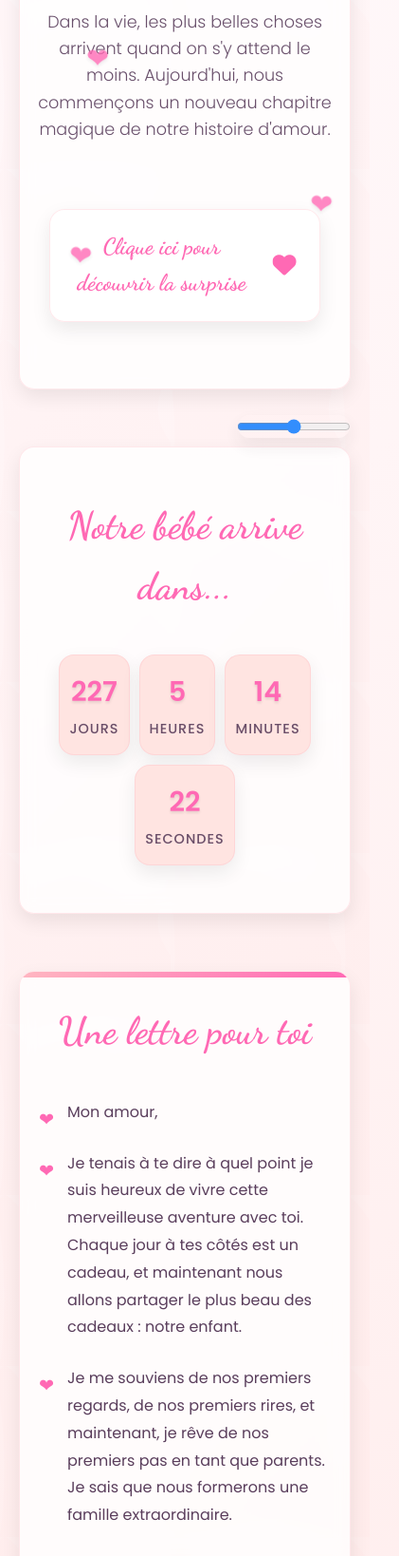
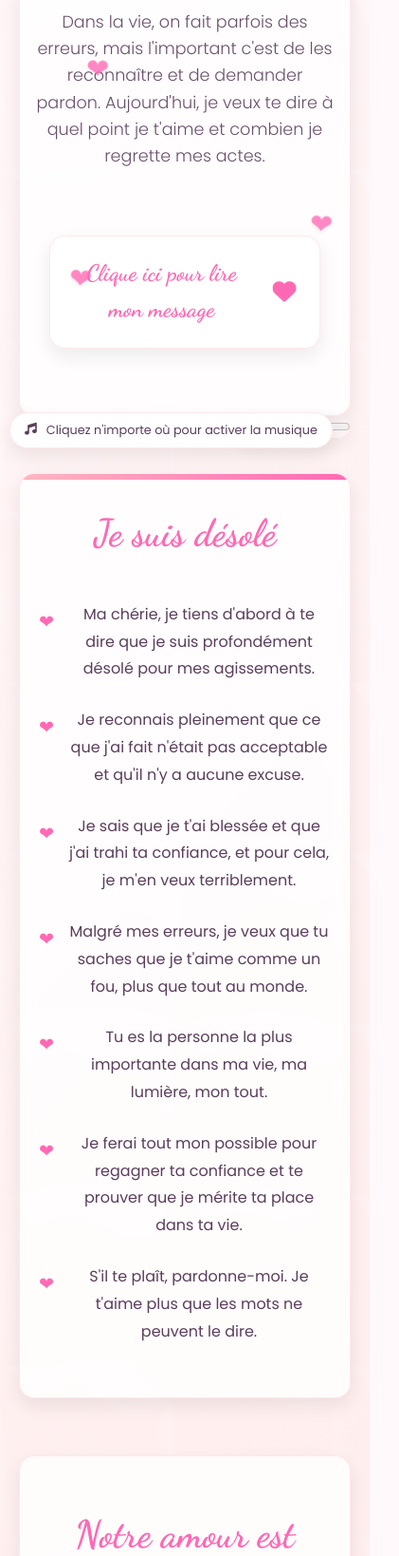
Before and after one commit to mageso007/birth, a plain HTML site: page index.html in a window 390 px wide. Shown: the part 362-2000 px from the top of the page at 95% size, 421 px wide, since content can reach past the window. Drawn offline with Linux system fonts and the light colour scheme.

Commit message:
update musica

```diff
--- a/index.html
+++ b/index.html
@@ -3,11 +3,11 @@
 <head>
     <meta charset="UTF-8">
     <meta name="viewport" content="width=device-width, initial-scale=1.0">
-    <title>Notre Belle Surprise</title>
+    <title>Mon Amour, Je Suis Désolé</title>
     <link rel="stylesheet" href="https://cdnjs.cloudflare.com/ajax/libs/font-awesome/6.4.0/css/all.min.css">
     <link href="https://fonts.googleapis.com/css2?family=Dancing+Script:wght@700&family=Poppins:wght@300;400;500;600&display=swap" rel="stylesheet">
     <style>
-        /* Désactiver la sélection de texte */
+        /* Styles inchangés... */
         * {
             user-select: none;
             -webkit-user-select: none;
@@ -100,7 +100,6 @@
             z-index: 1;
         }
 
-        /* Header Styles */
         header {
             display: flex;
             justify-content: space-between;
@@ -161,7 +160,6 @@
             gap: 10px;
         }
 
-        /* Hero Section */
         .hero {
             text-align: center;
             padding: 60px 20px;
@@ -278,7 +276,6 @@
             opacity: 1;
         }
 
-        /* Countdown Section */
         .countdown {
             background: rgba(255, 255, 255, 0.8);
             padding: 50px 20px;
@@ -341,7 +338,64 @@
             font-weight: 500;
         }
 
-        /* Gallery Section */
+        .apology {
+            background: rgba(255, 255, 255, 0.8);
+            border-radius: var(--border-radius);
+            box-shadow: var(--shadow);
+            padding: 50px;
+            margin: 60px 0;
+            backdrop-filter: blur(8px);
+            border: 1px solid var(--card-border);
+            position: relative;
+            overflow: hidden;
+        }
+
+        .dark-mode .apology {
+            background: rgba(42, 36, 56, 0.8);
+        }
+
+        .apology::before {
+            content: "";
+            position: absolute;
+            top: 0;
+            left: 0;
+            width: 100%;
+            height: 6px;
+            background: linear-gradient(90deg, var(--primary), var(--accent));
+        }
+
+        .apology h2 {
+            font-size: 2.5rem;
+            text-align: center;
+            margin-bottom: 40px;
+            color: var(--accent);
+            font-family: 'Dancing Script', cursive;
+        }
+
+        .apology-content {
+            max-width: 800px;
+            margin: 0 auto;
+            font-size: 1.2rem;
+            line-height: 1.8;
+            position: relative;
+        }
+
+        .apology-content p {
+            margin-bottom: 25px;
+            padding-left: 30px;
+            position: relative;
+            text-align: center;
+        }
+
+        .apology-content p::before {
+            content: "❤";
+            position: absolute;
+            left: 0;
+            top: 5px;
+            color: var(--accent);
+            font-size: 1.2rem;
+        }
+
         .gallery-section {
             margin: 60px 0;
         }
@@ -410,7 +464,6 @@
             opacity: 0.9;
         }
 
-        /* Love Letter Section */
         .love-letter {
             background: rgba(255, 255, 255, 0.8);
             border-radius: var(--border-radius);
@@ -468,7 +521,6 @@
             font-size: 1.2rem;
         }
 
-        /* Footer */
         footer {
             text-align: center;
             padding: 50px 0 30px;
@@ -489,7 +541,6 @@
             background: linear-gradient(90deg, transparent, var(--accent), transparent);
         }
 
-        /* Animations */
         @keyframes fadeIn {
             from { opacity: 0; transform: translateY(20px); }
             to { opacity: 1; transform: translateY(0); }
@@ -543,7 +594,6 @@
             }
         }
 
-        /* Music notification */
         .music-notification {
             position: fixed;
             bottom: 20px;
@@ -566,7 +616,6 @@
             to { transform: translateX(0); opacity: 1; }
         }
 
-        /* Responsive Design */
         @media (max-width: 900px) {
             .hero h1 {
                 font-size: 3.2rem;
@@ -652,11 +701,11 @@
                 grid-template-columns: 1fr;
             }
 
-            .love-letter {
+            .love-letter, .apology {
                 padding: 30px 20px;
             }
 
-            .letter-content {
+            .letter-content, .apology-content {
                 font-size: 1rem;
             }
 
@@ -678,7 +727,7 @@
         <header>
             <div class="logo">
                 <i class="fas fa-heart"></i>
-                Notre Futur Bébé
+                Mon Amour
             </div>
             <div class="controls">
                 <button class="theme-toggle" id="themeToggle">
@@ -693,11 +742,11 @@
         </header>
 
         <section class="hero">
-            <h1>Mon amour, j'ai une merveilleuse surprise pour toi...</h1>
-            <p>Dans la vie, les plus belles choses arrivent quand on s'y attend le moins. Aujourd'hui, nous commençons un nouveau chapitre magique de notre histoire d'amour.</p>
+            <h1>Mon amour, je veux te dire quelque chose d'important...</h1>
+            <p>Dans la vie, on fait parfois des erreurs, mais l'important c'est de les reconnaître et de demander pardon. Aujourd'hui, je veux te dire à quel point je t'aime et combien je regrette mes actes.</p>
 
             <div class="reveal-box" id="revealBox">
-                <div class="reveal-text">Clique ici pour découvrir la surprise <i class="fas fa-heart heartbeat"></i></div>
+                <div class="reveal-text">Clique ici pour lire mon message <i class="fas fa-heart heartbeat"></i></div>
             </div>
 
             <!-- Floating hearts -->
@@ -708,8 +757,21 @@
             <div class="heart" style="top: 40%; left: 20%; animation-delay: 4s;">❤</div>
         </section>
 
+        <section class="apology">
+            <h2>Je suis désolé</h2>
+            <div class="apology-content">
+                <p>Ma chérie, je tiens d'abord à te dire que je suis profondément désolé pour mes agissements.</p>
+                <p>Je reconnais pleinement que ce que j'ai fait n'était pas acceptable et qu'il n'y a aucune excuse.</p>
+                <p>Je sais que je t'ai blessée et que j'ai trahi ta confiance, et pour cela, je m'en veux terriblement.</p>
+                <p>Malgré mes erreurs, je veux que tu saches que je t'aime comme un fou, plus que tout au monde.</p>
+                <p>Tu es la personne la plus importante dans ma vie, ma lumière, mon tout.</p>
+                <p>Je ferai tout mon possible pour regagner ta confiance et te prouver que je mérite ta place dans ta vie.</p>
+                <p>S'il te plaît, pardonne-moi. Je t'aime plus que les mots ne peuvent le dire.</p>
+            </div>
+        </section>
+
         <section class="countdown">
-            <h2>Notre bébé arrive dans...</h2>
+            <h2>Notre amour est éternel</h2>
             <div class="timer">
                 <div class="timer-item">
                     <div class="timer-value" id="days">0</div>
@@ -744,33 +806,33 @@
         </section>
 
         <section class="gallery-section">
-            <h2 class="gallery-title">Notre nouvelle vie</h2>
+            <h2 class="gallery-title">Mon amour pour toi</h2>
             <div class="gallery">
                 <div class="gallery-item">
-                    <i class="fas fa-baby"></i>
-                    <h3>Notre petit ange</h3>
-                    <p>Une nouvelle vie qui grandit en toi, un amour infini qui nous unit</p>
+                    <i class="fas fa-heart"></i>
+                    <h3>Mon Amour</h3>
+                    <p>Tu es ma raison de vivre, ma lumière dans les moments sombres</p>
                 </div>
                 <div class="gallery-item">
-                    <i class="fas fa-heart"></i>
-                    <h3>Amour éternel</h3>
-                    <p>Notre amour a créé un miracle, une petite étincelle qui deviendra une flamme</p>
+                    <i class="fas fa-hand-holding-heart"></i>
+                    <h3>Mon Engagement</h3>
+                    <p>Je promets de faire tout mon possible pour être l'homme que tu mérites</p>
                 </div>
                 <div class="gallery-item">
                     <i class="fas fa-hands-holding-child"></i>
-                    <h3>Famille unie</h3>
-                    <p>Bientôt, nous serons trois à partager nos rires, nos câlins et nos aventures</p>
+                    <h3>Notre Famille</h3>
+                    <p>Je ferai tout pour que notre enfant grandisse dans un foyer plein d'amour</p>
                 </div>
                 <div class="gallery-item">
                     <i class="fas fa-star"></i>
-                    <h3>Rêves d'avenir</h3>
-                    <p>Tous les rêves que nous partageons prendront vie à travers notre enfant</p>
+                    <h3>Notre Futur</h3>
+                    <p>Tous les rêves que nous partageons prendront vie grâce à notre amour</p>
                 </div>
             </div>
         </section>
 
         <footer>
-            <p>Fait avec <i class="fas fa-heart heartbeat"></i> pour la future maman la plus extraordinaire</p>
+            <p>Fait avec <i class="fas fa-heart heartbeat"></i> pour la femme la plus extraordinaire</p>
             <p>© 2025 - Notre belle famille</p>
         </footer>
     </div>
@@ -781,7 +843,7 @@
 
     <div class="music-notification" id="musicNotification">
         <i class="fas fa-music"></i>
-        <span>Musique romantique en cours de lecture...</span>
+        <span>Cliquez n'importe où pour activer la musique</span>
     </div>
 
     <!-- Audio element for background music -->
@@ -827,10 +889,10 @@
         const backgroundMusic = document.getElementById('backgroundMusic');
         const volumeSlider = document.getElementById('volumeSlider');
         const musicNotification = document.getElementById('musicNotification');
-        let musicPlaying = true;
+        let musicPlaying = false;
 
         // Initialiser le volume
-        backgroundMusic.volume = 0; // Commence à 0 pour le fondu
+        backgroundMusic.volume = 0;
 
         // Gestion du volume
         volumeSlider.addEventListener('input', () => {
@@ -839,7 +901,7 @@
 
         // Fonction pour fondu entrant du volume
         function fadeInMusic() {
-            const fadeDuration = 3000; // 3 secondes
+            const fadeDuration = 3000;
             const startVolume = 0;
             const endVolume = 0.5;
             const startTime = Date.now();
@@ -882,8 +944,8 @@
             }
         }
 
-        // Démarrer la musique automatiquement
-        document.addEventListener('DOMContentLoaded', () => {
+        // Nouvelle fonction pour gérer la lecture après interaction
+        function initMusicAfterInteraction() {
             backgroundMusic.play()
                 .then(() => {
                     musicPlaying = true;
@@ -891,6 +953,9 @@
                     musicIcon.classList.add('fa-volume-up');
                     fadeInMusic();
                     createMusicNotes();
+
+                    // Mettre à jour la notification
+                    musicNotification.innerHTML = '<i class="fas fa-music"></i> Musique romantique en cours de lecture...';
 
                     // Cacher la notification après 5 secondes
                     setTimeout(() => {
@@ -902,12 +967,19 @@
                 })
                 .catch(error => {
                     console.log("La lecture de la musique a échoué : ", error);
-                    musicNotification.innerHTML = '<i class="fas fa-exclamation-triangle"></i> La lecture automatique a été bloée. Cliquez sur le bouton Musique.';
+                    musicNotification.innerHTML = '<i class="fas fa-exclamation-triangle"></i> Cliquez sur le bouton Musique pour démarrer';
                     musicIcon.classList.remove('fa-volume-up');
                     musicIcon.classList.add('fa-volume-mute');
                     musicPlaying = false;
                 });
-        });
+        }
+
+        // Démarrer la musique après la première interaction
+        document.addEventListener('click', function initMusicOnInteraction() {
+            initMusicAfterInteraction();
+            // Retirer l'écouteur après la première interaction
+            document.removeEventListener('click', initMusicOnInteraction);
+        }, {once: true});
 
         // Gestion du bouton musique
         musicToggle.addEventListener('click', () => {
@@ -935,10 +1007,10 @@
         revealBox.addEventListener('click', () => {
             revealBox.innerHTML = `
                 <div class="reveal-text" style="font-size: 2.8rem; color: var(--accent);">
-                    Nous allons être parents ! <i class="fas fa-heart heartbeat"></i>
+                    Je t'aime plus que tout <i class="fas fa-heart heartbeat"></i>
                 </div>
                 <div style="margin-top: 25px; font-size: 1.4rem; color: var(--text);">
-                    Mon amour, notre famille s'agrandit... Je t'aime plus que tout !
+                    Mon amour, je ferai tout pour réparer mes erreurs et mériter ton pardon
                 </div>
             `;
 
```
